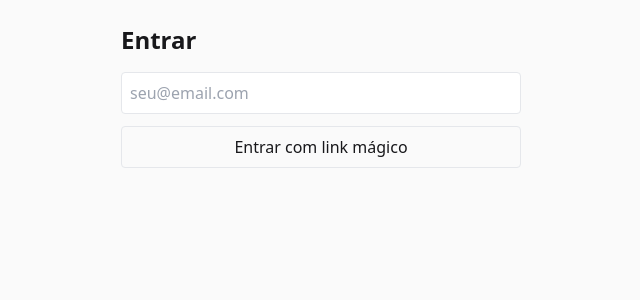
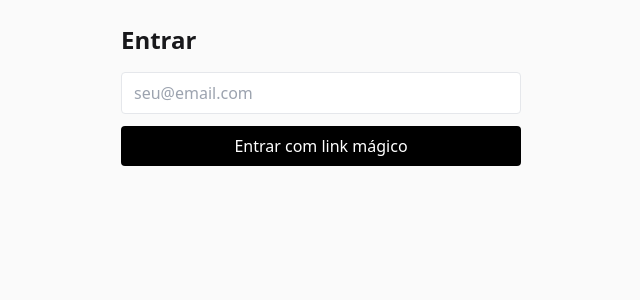
Before and after one commit to thiagofrauche/prompt-generator-saas, a Next.js app: page /login in a window 1280 px wide. Shown: the top 300 px of the page, without its empty margins (319-959 px from the left). Built offline with nearby package versions, Linux system fonts and the light colour scheme; no server answers.

Commit message:
Update page.tsx

```diff
--- a/app/login/page.tsx
+++ b/app/login/page.tsx
@@ -1,52 +1,48 @@
 'use client';
+
+import { useState } from 'react';
+import { createBrowserClient } from '@supabase/ssr';
 
 export const dynamic = 'force-dynamic';
 export const revalidate = 0;
 
-import { useState } from 'react';
-import { createBrowserClient } from '@supabase/ssr';
-
 export default function LoginPage() {
   const [email, setEmail] = useState('');
   const [loading, setLoading] = useState(false);
+
   const supabase = createBrowserClient(
     process.env.NEXT_PUBLIC_SUPABASE_URL!,
-    process.env.NEXT_PUBLIC_SUPABASE_ANON_KEY!
+    process.env.NEXT_PUBLIC_SUPABASE_ANON_KEY!,
   );
 
   async function handleLogin(e: React.FormEvent) {
     e.preventDefault();
     setLoading(true);
-    // escolha o método de login que você quer (ex.: magic link por e-mail)
     const { error } = await supabase.auth.signInWithOtp({ email });
     setLoading(false);
-    if (error) {
-      alert(error.message);
-    } else {
-      alert('Enviamos um link de login para seu e-mail.');
-    }
+    alert(error ? error.message : 'Enviamos um link de login para seu e-mail.');
   }
 
   return (
-    <div className="max-w-md mx-auto p-6 space-y-4">
-      <h1 className="text-2xl font-semibold">Entrar</h1>
+    <main className="min-h-screen p-6 max-w-md mx-auto">
+      <h1 className="text-2xl font-bold mb-4">Entrar</h1>
       <form onSubmit={handleLogin} className="space-y-3">
         <input
           type="email"
+          value={email}
+          onChange={e => setEmail(e.target.value)}
+          placeholder="seu@email.com"
+          className="w-full border rounded px-3 py-2"
           required
-          placeholder="seu@email.com"
-          value={email}
-          onChange={(e) => setEmail(e.target.value)}
-          className="w-full border p-2 rounded"
         />
         <button
           type="submit"
           disabled={loading}
-          className="w-full border p-2 rounded"
+          className="w-full bg-black text-white rounded px-3 py-2"
         >
           {loading ? 'Enviando...' : 'Entrar com link mágico'}
         </button>
       </form>
-    </div>
+    </main>
   );
 }
```
